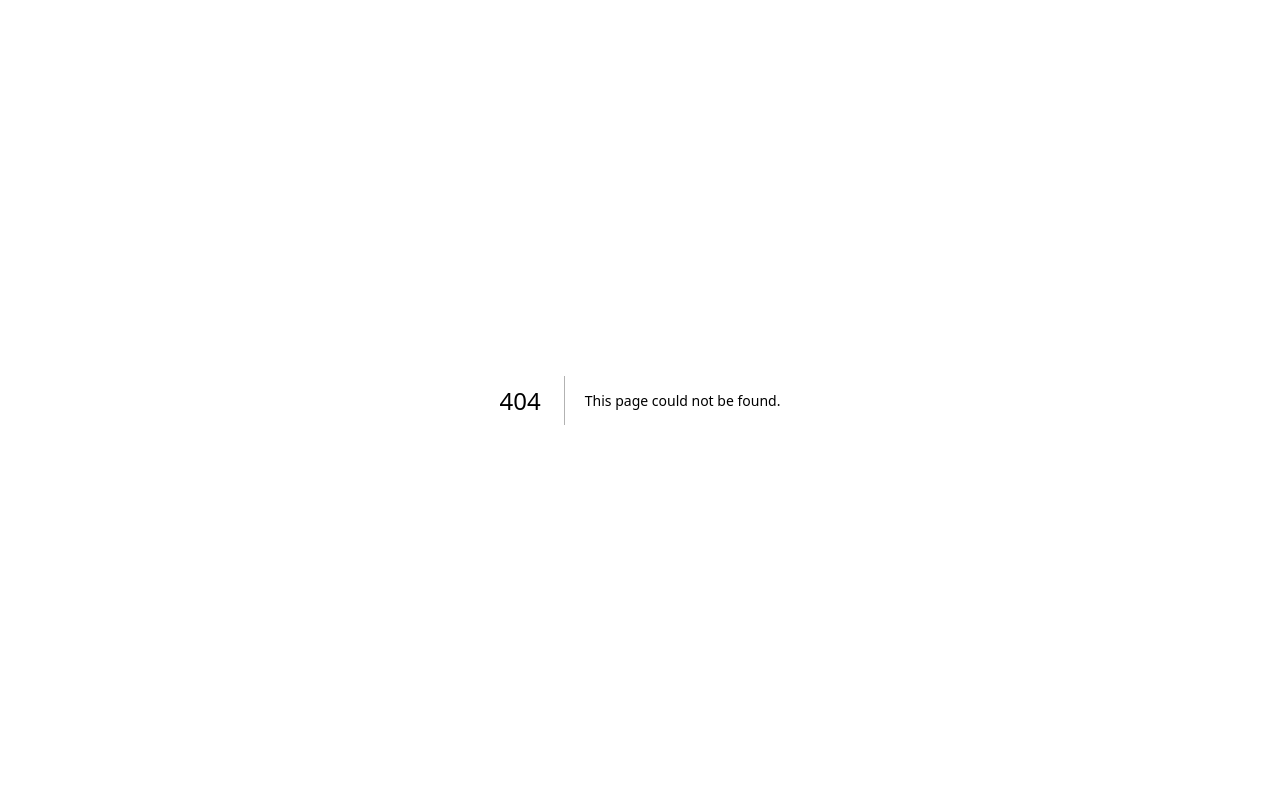
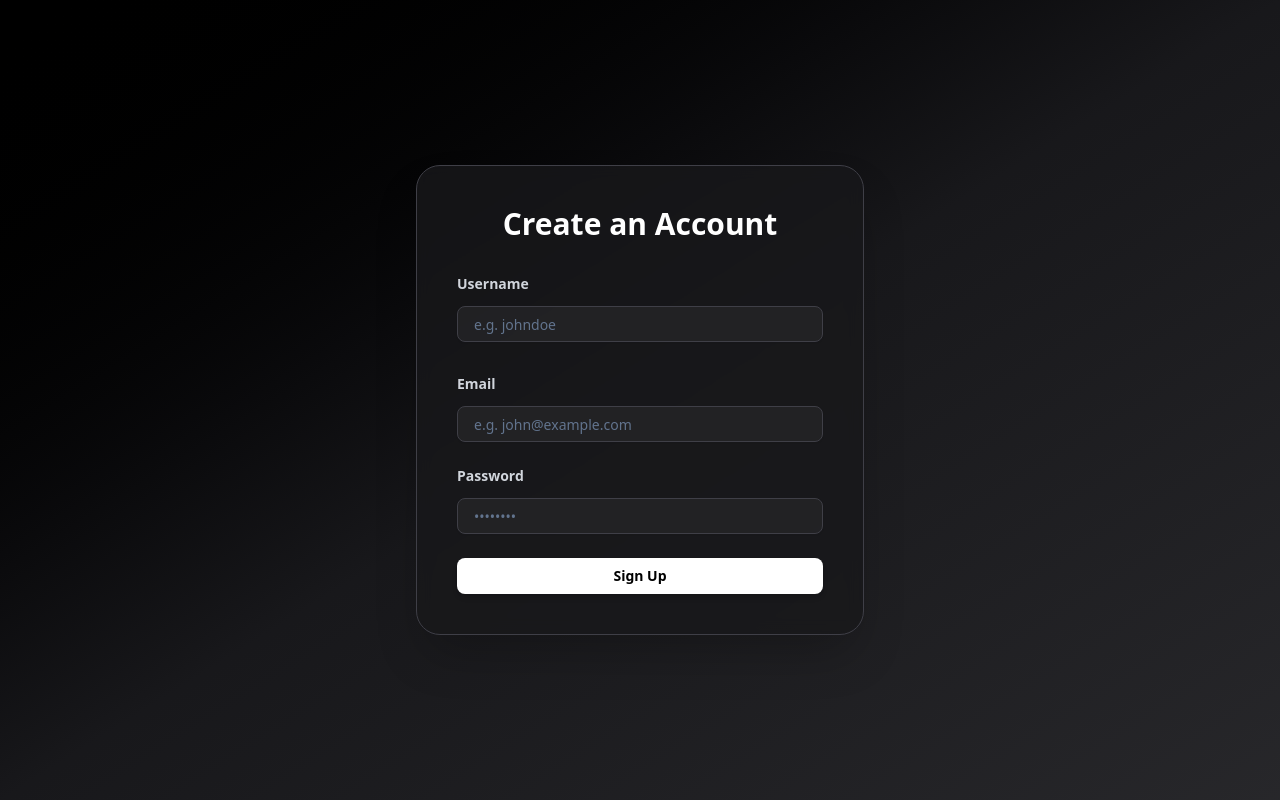
Before and after one commit to arqamghauri3/DevConnect, a Next.js app: page /sign-up in a window 1280 px wide. Before the commit this address had no page. Built offline with nearby package versions, Linux system fonts and the light colour scheme.

Commit message:
Add sign-up page with form handling and username uniqueness check; enhance input component styling

```diff
--- a/src/app/(auth)/sign-in/page.tsx
+++ b/src/app/(auth)/sign-in/page.tsx
@@ -1,16 +1,9 @@
-"use client";
-import { zodResolver } from "@hookform/resolvers/zod";
-import { useState } from "react";
-import { useForm } from "react-hook-form";
-import * as z from "zod";
-import { useDebounceValue } from 'usehooks-ts'
-import { toast } from "sonner"
-function page() {
-  const [username, setUsername] = useState("");
-  const [isCheckingUsername, setIsCheckingUsername] = useState(false);
-  const [isSubmitting, setIsSubmitting] = useState(false);
-  const debouncedUsername = useDebounceValue(username, 1000);
-  return <div>page</div>;
+import React from 'react'
+
+const page = () => {
+  return (
+    <div>page</div>
+  )
 }
 
-export default page;
+export default page
--- /dev/null
+++ b/src/app/(auth)/sign-up/page.tsx
@@ -0,0 +1,189 @@
+"use client";
+import { zodResolver } from "@hookform/resolvers/zod";
+import { useEffect, useState } from "react";
+import { useForm } from "react-hook-form";
+import * as z from "zod";
+import { useDebounceCallback } from "usehooks-ts";
+import { toast } from "sonner";
+import { signUpSchema } from "@/schemas/signUpSchema";
+import axios from "axios";
+import {AxiosError} from "axios";
+import { useRouter } from "next/navigation";
+import { Loader } from "lucide-react";
+import {
+  Form,
+  FormControl,
+  FormDescription,
+  FormField,
+  FormItem,
+  FormLabel,
+  FormMessage,
+} from "@/components/ui/form";
+import { Button } from "@/components/ui/button";
+import { Input } from "@/components/ui/input";
+import { ApiResponse } from "@/types/ApiResponse";
+function page() {
+  const router = useRouter();
+  const [username, setUsername] = useState("");
+  const [usernameMessage, setUsernameMessage] = useState("");
+  const [isCheckingUsername, setIsCheckingUsername] = useState(false);
+  const [isSubmitting, setIsSubmitting] = useState(false);
+  const debounced = useDebounceCallback(setUsername, 300);
+
+  const form = useForm<z.infer<typeof signUpSchema>>({
+    resolver: zodResolver(signUpSchema),
+    defaultValues: {
+      username: "",
+      email: "",
+      password: "",
+    },
+  });
+
+  useEffect(() => {
+    const checkUsernameUnique = async () => {
+      if (username) {
+        setIsCheckingUsername(true);
+        try {
+          const response = await axios.get(
+            `/api/check-username-unique?username=${username}`
+          );
+          setUsernameMessage(response.data.message);
+        } catch (error) {
+          console.log(error);
+          const axiosError = error as AxiosError<ApiResponse>;
+          setUsernameMessage(axiosError.response?.data.message || "Error checking username");
+        } finally {
+          setIsCheckingUsername(false);
+        }
+      }
+    };
+    checkUsernameUnique();
+  }, [username]);
+
+  const onSubmit = async (data: z.infer<typeof signUpSchema>) => {
+    setIsSubmitting(true);
+    try {
+      const response = await axios.post("/api/sign-up", data);
+      toast.success(response.data.message);
+      router.replace(`/verify-code?username=${data.username}`);
+      setIsSubmitting(false);
+    } catch (error) {
+      console.log("Error in signup", error);
+      toast.error("Error in signup");
+      setIsSubmitting(false);
+    }
+  };
+
+  return (
+    <div className="flex items-center justify-center min-h-screen bg-gradient-to-br from-black via-zinc-900 to-zinc-800">
+      <div className="w-full max-w-md p-10 backdrop-blur-sm bg-zinc-900/80 rounded-3xl shadow-2xl border border-zinc-700">
+        <h2 className="text-3xl font-bold text-center text-white mb-8">
+          Create an Account
+        </h2>
+        <Form {...form}>
+          <form onSubmit={form.handleSubmit(onSubmit)} className="space-y-6">
+            <FormField
+              control={form.control}
+              name="username"
+              render={({ field }) => (
+                <FormItem>
+                  <FormLabel className="text-sm font-semibold text-gray-300">
+                    Username
+                  </FormLabel>
+                  <FormControl>
+                    <Input
+                      placeholder="e.g. johndoe"
+                      {...field}
+                      className="w-full px-4 py-2.5 mt-1 bg-zinc-800/70 text-white placeholder-gray-500 border border-zinc-700  shadow-inner focus:outline-none focus:ring-2 focus:ring-blue-500 focus:border-blue-500 transition-all duration-200"
+                      onChange={(e) => {
+                        field.onChange(e);
+                        debounced(e.target.value);
+                      }}
+                    />
+                  </FormControl>
+                  {isCheckingUsername && (
+                    <Loader className="w-4 h-4 animate-spin" />
+                  )}
+                  <p>
+                    {usernameMessage && (
+                      <span
+                        className={`text-sm ${
+                          usernameMessage.includes("Username is available")
+                            ? "text-green-500"
+                            : "text-red-500"
+                        }`}
+                      >
+                        {usernameMessage}
+                      </span>
+                    )}
+                  </p>
+
+                  <FormMessage className="text-red-500 text-sm mt-1" />
+                </FormItem>
+              )}
+            />
+
+            <FormField
+              control={form.control}
+              name="email"
+              render={({ field }) => (
+                <FormItem>
+                  <FormLabel className="text-sm font-semibold text-gray-300">
+                    Email
+                  </FormLabel>
+                  <FormControl>
+                    <Input
+                      type="email"
+                      placeholder="e.g. john@example.com"
+                      {...field}
+                      className="w-full px-4 py-2.5 mt-1 bg-zinc-800/70 text-white placeholder-gray-500 border border-zinc-700  shadow-inner focus:outline-none focus:ring-2 focus:ring-blue-500 focus:border-blue-500 transition-all duration-200"
+                    />
+                  </FormControl>
+                  <FormMessage className="text-red-500 text-sm mt-1" />
+                </FormItem>
+              )}
+            />
+
+            <FormField
+              control={form.control}
+              name="password"
+              render={({ field }) => (
+                <FormItem>
+                  <FormLabel className="text-sm font-semibold text-gray-300">
+                    Password
+                  </FormLabel>
+                  <FormControl>
+                    <Input
+                      type="password"
+                      placeholder="••••••••"
+                      {...field}
+                      className="w-full px-4 py-2.5 mt-1 bg-zinc-800/70 text-white placeholder-gray-500 border border-zinc-700  shadow-inner focus:outline-none focus:ring-2 focus:ring-blue-500 focus:border-blue-500 transition-all duration-200"
+                    />
+                  </FormControl>
+                  <FormMessage className="text-red-500 text-sm mt-1" />
+                </FormItem>
+              )}
+            />
+
+            <Button
+              type="submit"
+              disabled={isSubmitting}
+              className="w-full py-2.5 px-4 bg-gradient-to-r bg-white hover:bg-gray-400 text-black font-bold shadow-md transition-all duration-200"
+            >
+              {isSubmitting ? (
+                <div className="flex items-center justify-center gap-2">
+                  <Loader className="w-4 h-4 animate-spin" />
+                  Please Wait
+                </div>
+              ) : (
+                "Sign Up"
+              )}
+            </Button>
+          </form>
+        </Form>
+      </div>
+    </div>
+  );
+}
+
+export default page;
--- a/src/app/api/auth/[...nextauth]/options.ts
+++ b/src/app/api/auth/[...nextauth]/options.ts
@@ -1,5 +1,5 @@
 import { NextAuthOptions } from "next-auth";
-import { CredentialsProvider } from "next-auth/providers/credentials";
+import CredentialsProvider from "next-auth/providers/credentials";
 import bcrypt from "bcryptjs";
 import dbConnect from "@/lib/dbConnect";
 import UserModel from "@/model/User";
--- a/src/app/api/check-username-unique/route.ts
+++ b/src/app/api/check-username-unique/route.ts
@@ -13,21 +13,21 @@ export async function GET(request: Request) {
 
   try {
     const { searchParams } = new URL(request.url);
-    const queryParam = {
-      username: searchParams.get("username"),
-    };
-    const result = UsernameQuerySchema.safeParse(queryParam);
-    console.log(result);
+    const usernameRaw = searchParams.get("username");
+    console.log("Received username param:", usernameRaw);
 
+    const result = UsernameQuerySchema.safeParse({ username: usernameRaw });
+    console.log("Validation result:", result);
     if (!result.success) {
       const usernameErrors = result.error.format().username?._errors || [];
+      console.log("Username validation errors:", usernameErrors[0]);
       return Response.json(
         {
           success: false,
           message: usernameErrors[0],
         },
         {
-          status: 400,
+          status: 500,
         }
       );
     }
--- /dev/null
+++ b/src/components/ui/input.tsx
@@ -0,0 +1,21 @@
+import * as React from "react"
+
+import { cn } from "@/lib/utils"
+
+function Input({ className, type, ...props }: React.ComponentProps<"input">) {
+  return (
+    <input
+      type={type}
+      data-slot="input"
+      className={cn(
+        "file:text-foreground placeholder:text-muted-foreground selection:bg-primary selection:text-primary-foreground dark:bg-input/30 border-input flex h-9 w-full min-w-0 rounded-md border bg-transparent px-3 py-1 text-base shadow-xs transition-[color,box-shadow] outline-none file:inline-flex file:h-7 file:border-0 file:bg-transparent file:text-sm file:font-medium disabled:pointer-events-none disabled:cursor-not-allowed disabled:opacity-50 md:text-sm",
+        "focus-visible:border-ring focus-visible:ring-ring/50 focus-visible:ring-[3px]",
+        "aria-invalid:ring-destructive/20 dark:aria-invalid:ring-destructive/40 aria-invalid:border-destructive",
+        className
+      )}
+      {...props}
+    />
+  )
+}
+
+export { Input }
--- a/src/lib/dbConnect.ts
+++ b/src/lib/dbConnect.ts
@@ -1,26 +1,22 @@
-import { log } from "console";
 import mongoose from "mongoose";
-
 
 type ConnectionObject = {
     isConnected?: number;
-}
+};
 
-const connection: ConnectionObject = {}
+const connection: ConnectionObject = {};
 
 async function dbConnect(): Promise<void> {
-    if(connection.isConnected){
+    if (connection.isConnected) {
         console.log("Already connected to MongoDB");
         return;
     }
 
-    try{
-        const db = mongoose.connect(process.env.MONGODB_URI || "", {})
-        // connection.isConnected = db.connections[0].readyState
+    try {
+        const db = await mongoose.connect(process.env.MONGODB_URI || "", {});
+        connection.isConnected = db.connections[0].readyState; // 1 = connected
         console.log("MongoDB connected successfully");
-
-    }
-    catch(err){
+    } catch (err) {
         console.log("MongoDB connection error:", err);
         process.exit(1);
     }
```
